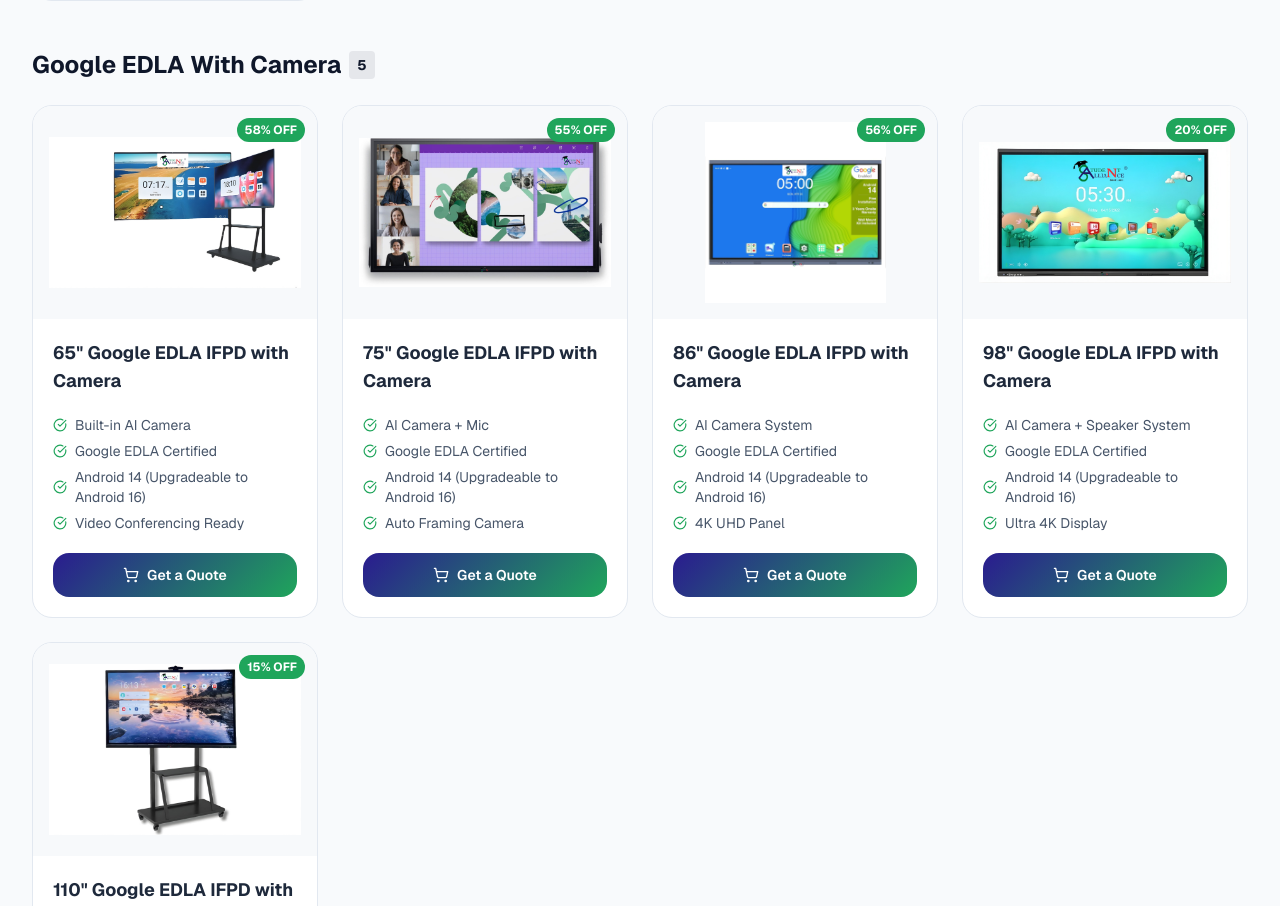
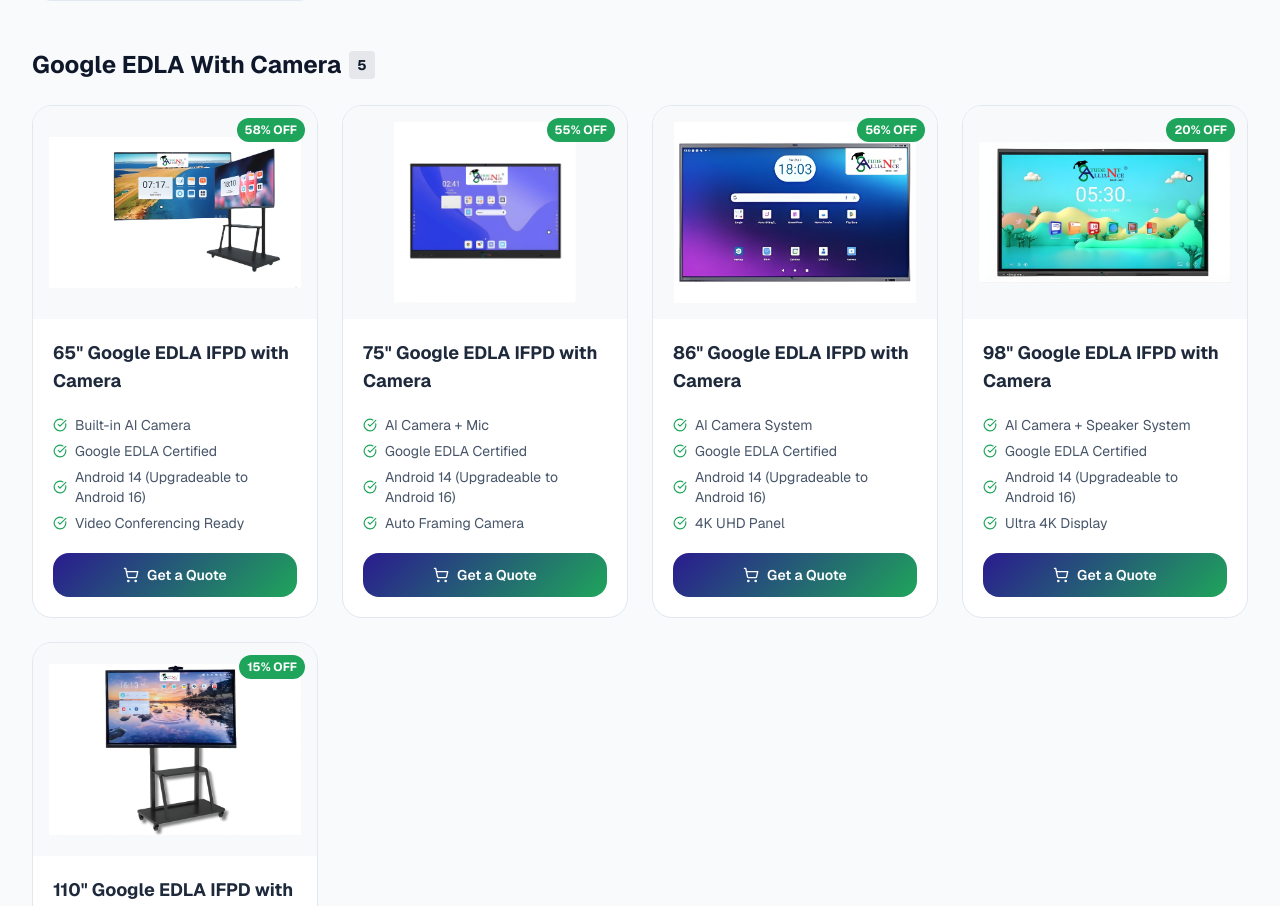
Before and after one commit to Code4Bharat1/IFPD_Student_Alliance, a Next.js app: page /products in a window 1280 px wide. Shown: the part 1562-2468 px from the top of the page. Built offline with nearby package versions, Linux system fonts and the light colour scheme.

Commit message:
create 2 files and update 1 file

```diff
--- a/src/data/products.js
+++ b/src/data/products.js
@@ -230,7 +230,7 @@
     "version": "Android 14 (Upgradeable to Android 16)",
     "price": 165000,
     "originalPrice": 370000,
-    "image": "/75.1.jpeg",
+    "image": "/75.2.jpeg",
     "features": [
       "AI Camera + Mic",
       "Google EDLA Certified",
@@ -250,7 +250,7 @@
     "version": "Android 14 (Upgradeable to Android 16)",
     "price": 210000,
     "originalPrice": 476000,
-    "image": "/86.1.jpeg",
+    "image": "/86.2.jpeg",
     "features": [
       "AI Camera System",
       "Google EDLA Certified",
```
Also changed, not shown: public/75.2.jpeg (added), public/86.2.jpeg (added).
